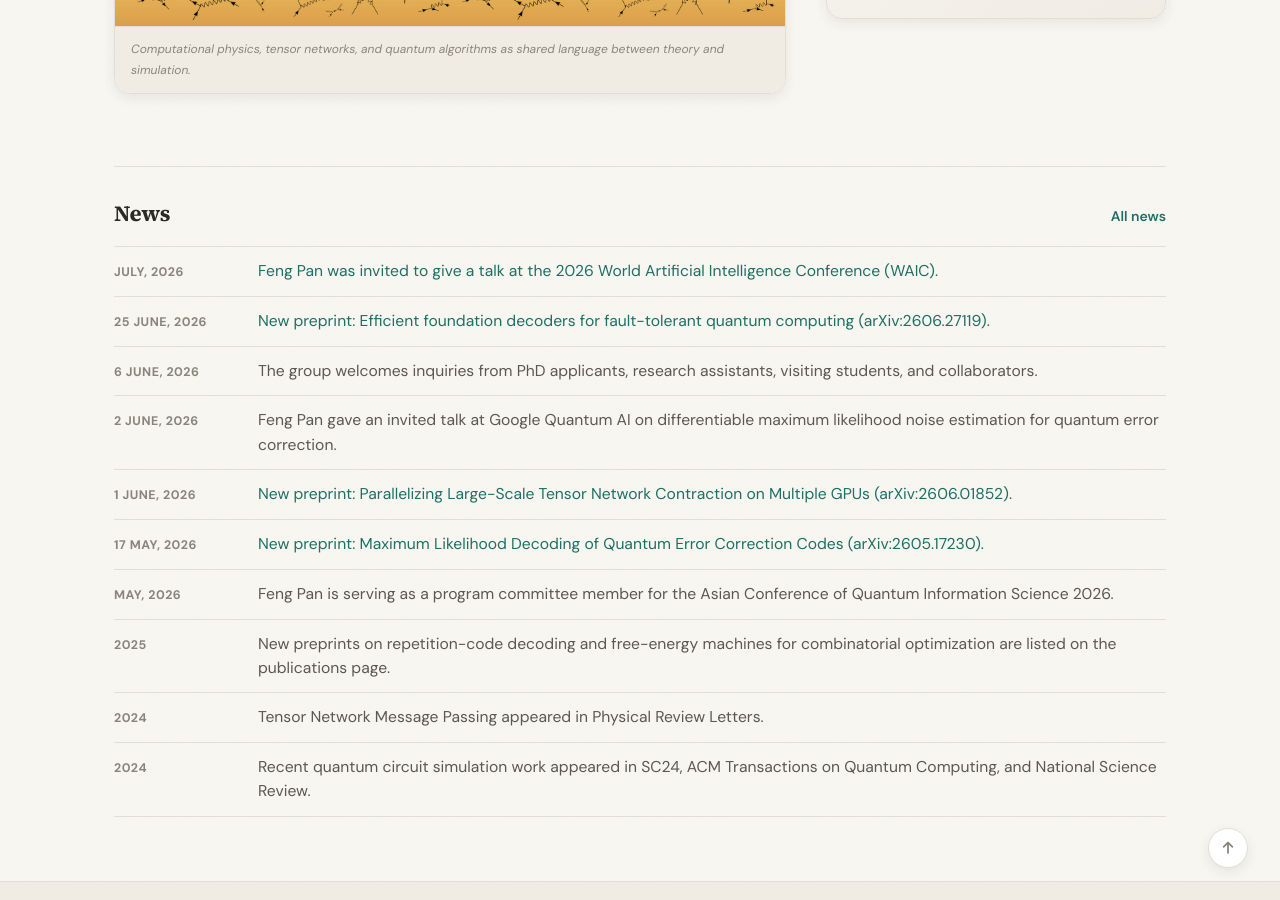
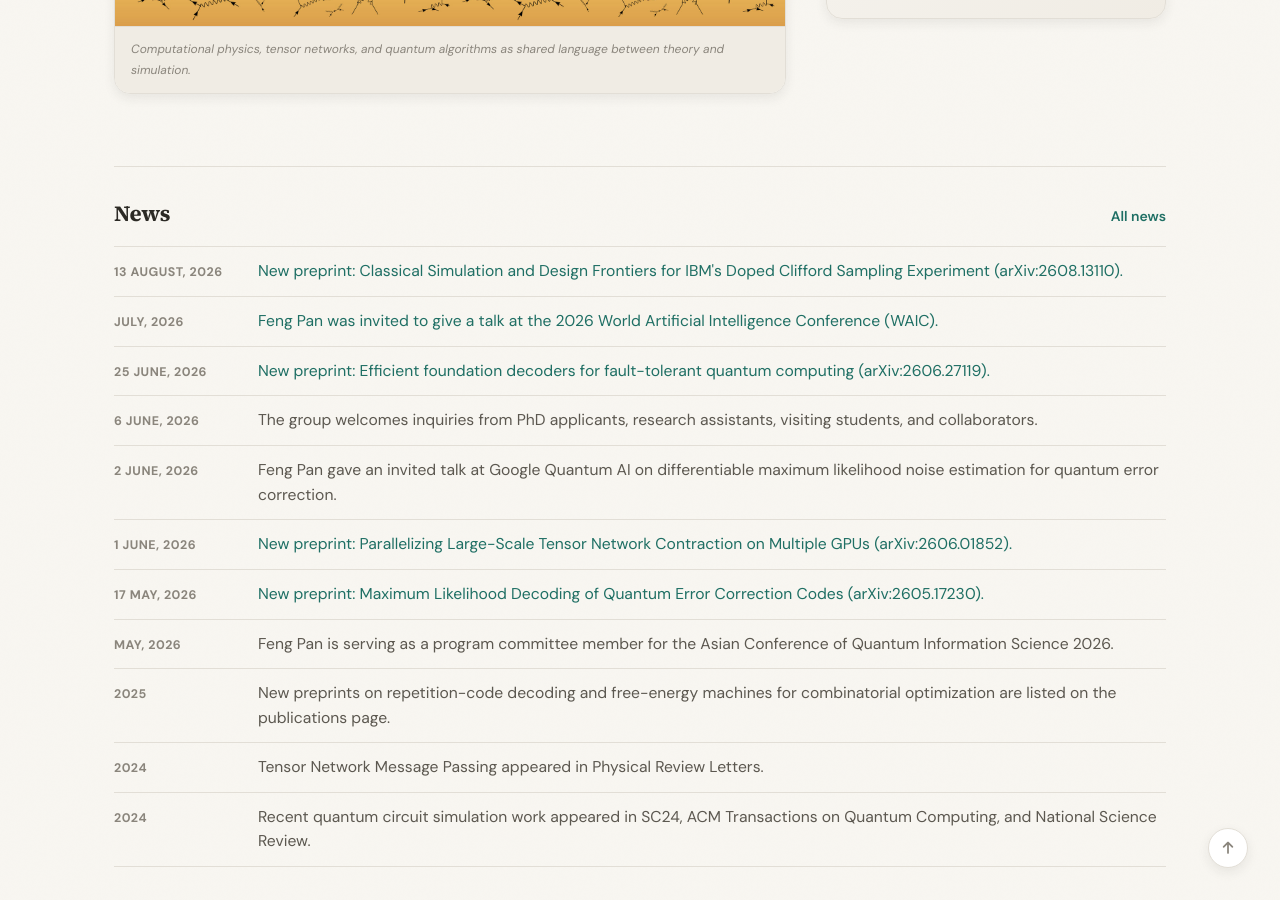
Before and after one commit to Fanerst/Fanerst.github.io, a Jekyll site: the page built from _pages/home.md, in a window 1280 px wide and 900 px high, scrolled down 849 px. Built offline with Jekyll 4.4.1, drawn with Linux system fonts in a browser that asks for light colours; a style sheet for code colours, icons or effects is not loaded.

Commit message:
Update CV and add latest preprint news

```diff
--- a/_data/news.yml
+++ b/_data/news.yml
@@ -1,6 +1,10 @@
 # News items shown on the home page and news archive.
 # Keep newest items first. Up to 20 items are shown on the home page; all appear on /news/.
 # Each entry needs: date, headline. A source URL is optional.
+- date: 13 August, 2026
+  headline: "New preprint: Classical Simulation and Design Frontiers for IBM's Doped Clifford Sampling Experiment (arXiv:2608.13110)."
+  url: "https://arxiv.org/abs/2608.13110"
+
 - date: July, 2026
   headline: "Feng Pan was invited to give a talk at the 2026 World Artificial Intelligence Conference (WAIC)."
   url: "https://mp.weixin.qq.com/s/hK6-2qUlDs-WAqm7v7qb8Q?scene=1"
```
Also changed, not shown: 2 other files.
